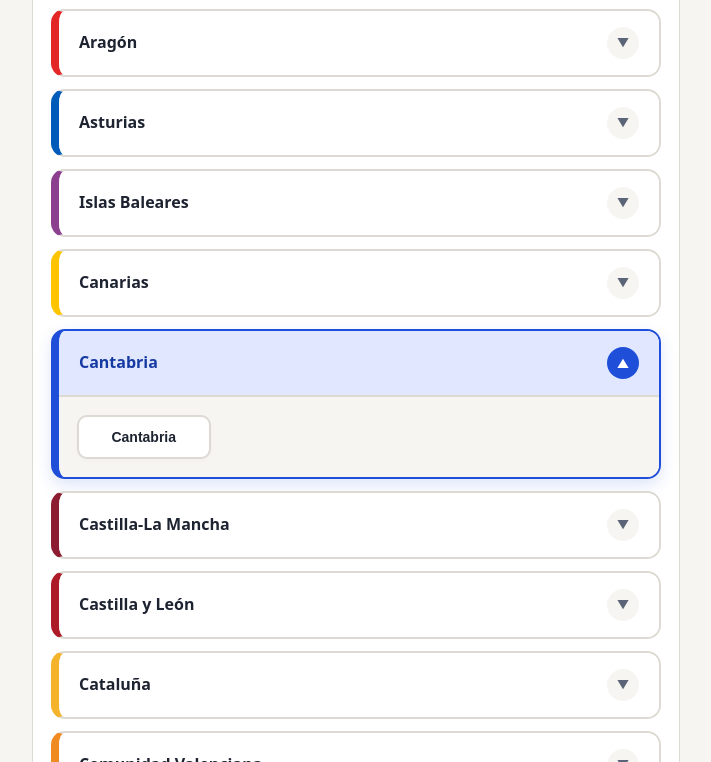
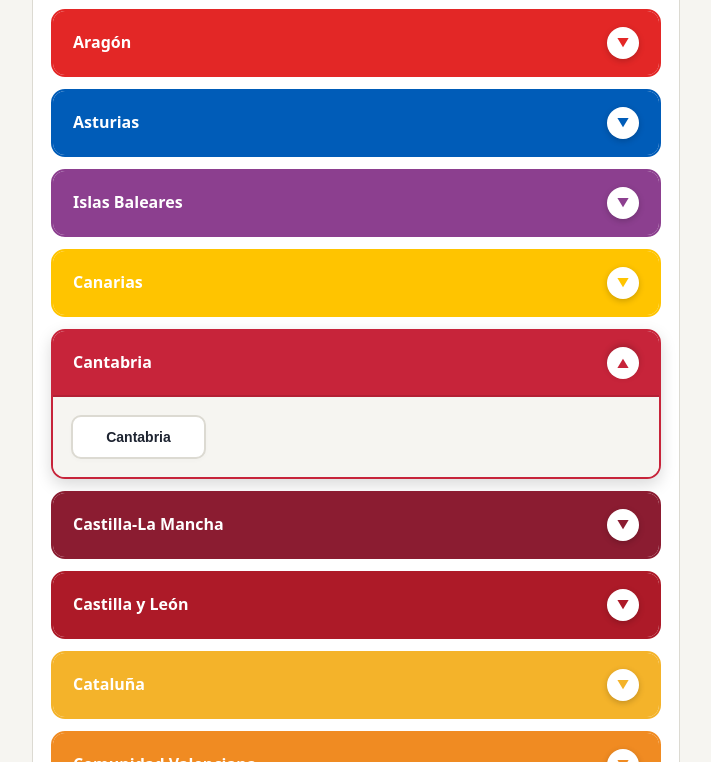
Before and after one commit to mseoanesiso/test-electoral, a plain HTML site: page index.html in a window 1280 px wide. Both pictures are taken after a click on the heading "Cantabria". Shown: the part 527-1289 px from the top of the page, without its empty margins (284-995 px from the left). Drawn offline with Linux system fonts and the light colour scheme.

Commit message:
Refactor styles for comunidad-desplegable and btn-provincia

```diff
--- a/estilos.css
+++ b/estilos.css
@@ -116,29 +116,65 @@ h2.pregunta { font-size: 1.3rem; line-height: 1.4; margin: 6px 0 22px; }
 
 /* Acordeón de Provincias */
 .acordeon-comunidades { display: flex; flex-direction: column; gap: 12px; }
+
 .comunidad-desplegable {
   background: var(--tarjeta);
-  border: 2px solid var(--borde);
-  border-left-width: 8px;
-  border-left-style: solid;
-  border-left-color: var(--color-ca, var(--acento));
+  border: 2px solid var(--color-ca, var(--borde));
   border-radius: 14px;
   overflow: hidden;
   transition: all 0.3s cubic-bezier(0.4, 0, 0.2, 1);
 }
-.comunidad-desplegable:hover { border-color: var(--acento); box-shadow: 0 4px 12px rgba(31, 79, 216, 0.08); }
-.comunidad-desplegable[open] { border-color: var(--acento); box-shadow: 0 6px 16px rgba(31, 79, 216, 0.15); }
-.comunidad-desplegable summary { padding: 16px 20px; font-weight: 700; font-size: 16px; cursor: pointer; color: var(--texto); background: var(--tarjeta); user-select: none; list-style: none; display: flex; justify-content: space-between; align-items: center; transition: all 0.2s; }
-.comunidad-desplegable summary:hover { background: var(--fondo); color: var(--acento); }
+.comunidad-desplegable:hover {
+  box-shadow: 0 6px 14px rgba(0, 0, 0, 0.12);
+  transform: translateY(-2px);
+}
+.comunidad-desplegable[open] {
+  box-shadow: 0 6px 16px rgba(0, 0, 0, 0.15);
+  transform: none;
+}
+
+/* Aquí está la magia: pintamos todo el fondo del botón con el color de la CA */
+.comunidad-desplegable summary {
+  padding: 16px 20px;
+  font-weight: 700;
+  font-size: 16px;
+  cursor: pointer;
+  color: #ffffff; /* Texto en blanco para que resalte sobre el color */
+  background: var(--color-ca, var(--tarjeta));
+  user-select: none;
+  list-style: none;
+  display: flex;
+  justify-content: space-between;
+  align-items: center;
+  transition: all 0.2s;
+}
+.comunidad-desplegable summary:hover {
+  filter: brightness(1.08); /* Se aclara un poco al pasar el ratón */
+}
 .comunidad-desplegable summary::-webkit-details-marker { display: none; }
-.comunidad-desplegable summary::after { content: "▼"; font-size: 12px; color: var(--suave); transition: transform 0.3s ease, background 0.3s; background: var(--fondo); width: 32px; height: 32px; display: flex; align-items: center; justify-content: center; border-radius: 50%; }
-.comunidad-desplegable[open] summary::after { transform: rotate(180deg); background: var(--acento); color: white; }
-.comunidad-desplegable[open] summary { background: var(--acento-secundario); color: var(--acento-oscuro); border-bottom: 2px solid var(--borde); }
 
+/* La flechita blanca y redonda */
+.comunidad-desplegable summary::after {
+  content: "▼";
+  font-size: 12px;
+  color: var(--color-ca, var(--texto));
+  transition: transform 0.3s ease;
+  background: #ffffff;
+  width: 32px;
+  height: 32px;
+  display: flex;
+  align-items: center;
+  justify-content: center;
+  border-radius: 50%;
+  box-shadow: 0 2px 6px rgba(0,0,0,0.2);
+}
+.comunidad-desplegable[open] summary::after { transform: rotate(180deg); }
+.comunidad-desplegable[open] summary { border-bottom: 2px solid rgba(0,0,0,0.1); }
+
+/* Cuadrícula de provincias interior */
 .provincias-grid { display: grid; grid-template-columns: repeat(auto-fill, minmax(130px, 1fr)); gap: 10px; padding: 18px; background: var(--fondo); }
 .btn-provincia { background: var(--tarjeta); border: 2px solid var(--borde); border-radius: 10px; padding: 12px 8px; font-size: 14px; font-weight: 700; color: var(--texto); cursor: pointer; transition: all 0.2s; box-shadow: 0 2px 4px rgba(0,0,0,0.02); }
-.btn-provincia:hover { background: var(--acento); color: white; border-color: var(--acento); transform: translateY(-2px); box-shadow: 0 6px 12px rgba(31, 79, 216, 0.2); }
-
+.btn-provincia:hover { background: var(--color-ca, var(--acento)); color: white; border-color: var(--color-ca, var(--acento)); transform: translateY(-2px); box-shadow: 0 6px 12px rgba(0, 0, 0, 0.15); }
 /* Resultados */
 .partido { border: 1px solid var(--borde); border-radius: 12px; padding: 16px; margin: 12px 0; }
 .partido-cab { display: flex; justify-content: space-between; align-items: baseline; }
```
